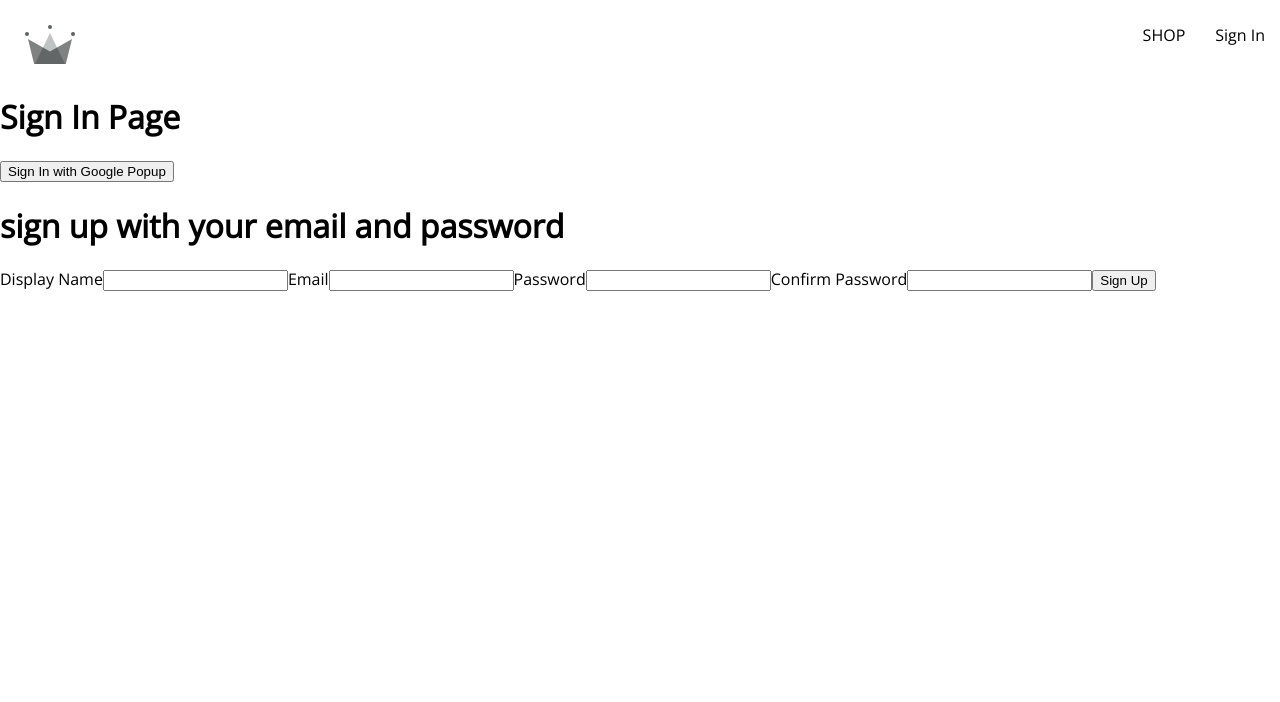
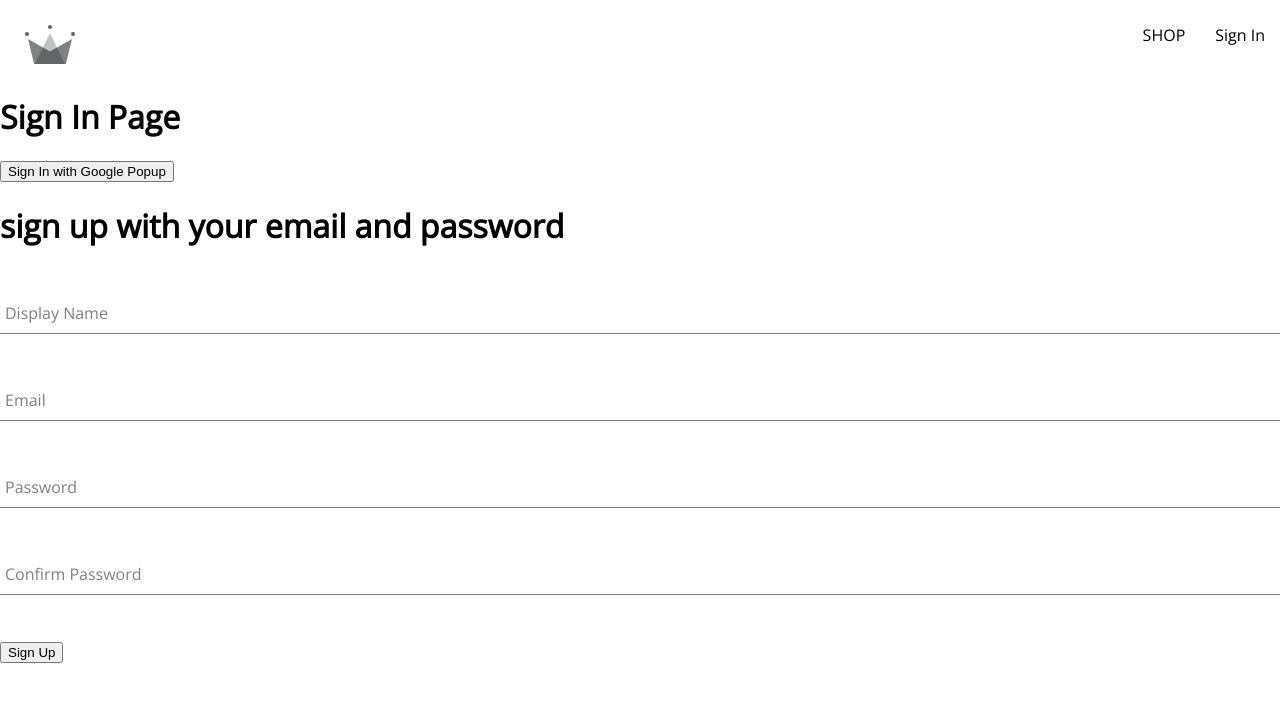
Before and after one commit to Tegon903/dooda-clothing, a React (Create React App) app: page /sign-in in a window 1280 px wide. Shown: the top 702 px of the page. Built offline with nearby package versions, Linux system fonts and the light colour scheme; a web font is replaced by a local one.

Commit message:
adding & styling sign-up components

```diff
--- /dev/null
+++ b/src/components/form-input/form-input.component.jsx
@@ -0,0 +1,14 @@
+import './form-input.styles.scss';
+
+const FormInput = ({ label, ...otherProps }) => {
+    return(
+        <div className="group">
+            <input className="form-input" {...otherProps}/>
+            {label && (
+                <label className={`${otherProps.value.length ? 'shrink' : ''} form-input-label`}>{label}</label>
+            )}
+        </div>
+    );
+};
+
+export  default FormInput;
--- /dev/null
+++ b/src/components/form-input/form-input.styles.scss
@@ -0,0 +1,54 @@
+$sub-color: grey;
+$main-color: black;
+
+@mixin shrinkLabel {
+  top: -14px;
+  font-size: 12px;
+  color: $main-color;
+}
+
+.group {
+  position: relative;
+  margin: 45px 0;
+
+  .form-input {
+    background: none;
+    background-color: white;
+    color: $sub-color;
+    font-size: 18px;
+    padding: 10px 10px 10px 5px;
+    display: block;
+    width: 100%;
+    border: none;
+    border-radius: 0;
+    border-bottom: 1px solid $sub-color;
+    margin: 25px 0;
+
+    &:focus {
+      outline: none;
+    }
+
+    &:focus ~ .form-input-label {
+      @include shrinkLabel();
+    }
+  }
+
+  input[type='password'] {
+    letter-spacing: 0.3em;
+  }
+
+  .form-input-label {
+    color: $sub-color;
+    font-size: 16px;
+    font-weight: normal;
+    position: absolute;
+    pointer-events: none;
+    left: 5px;
+    top: 10px;
+    transition: 300ms ease all;
+
+    &.shrink {
+      @include shrinkLabel();
+    }
+  }
+}
--- a/src/components/sign-up-form/sign-up-form.component.jsx
+++ b/src/components/sign-up-form/sign-up-form.component.jsx
@@ -1,4 +1,5 @@
 import { useState } from "react";
+import FormInput from "../form-input/form-input.component";
 import { createAuthUserWithEmailAndPassword, createUserDocumentFromAuth } from "../../utils/firebase/firebase.utils";
 
 const defaultFormFields = {
@@ -51,18 +52,10 @@
         <div>
             <h1>sign up with your email and password</h1>
             <form onSubmit={handleSubmit}>
-                <label>Display Name</label>
-                <input type="text" required onChange={handleChange} name='displayName' value={displayName}/>
-
-                <label>Email</label>
-                <input type="email" required onChange={handleChange} name='email' value={email} />
-
-                <label>Password</label>
-                <input type="password" required onChange={handleChange} name='password' value={password} />
-
-                <label>Confirm Password</label>
-                <input type="password" required onChange={handleChange} name='confirmPassword' value={confirmPassword} />
-
+                <FormInput label="Display Name" type="text" required onChange={handleChange} name='displayName' value={displayName}/>
+                <FormInput label="Email" type="email" required onChange={handleChange} name='email' value={email} />
+                <FormInput label="Password" type="password" required onChange={handleChange} name='password' value={password} />
+                <FormInput label="Confirm Password" type="password" required onChange={handleChange} name='confirmPassword' value={confirmPassword} />
                 <button type="submit">Sign Up</button>
             </form>
         </div>
```
